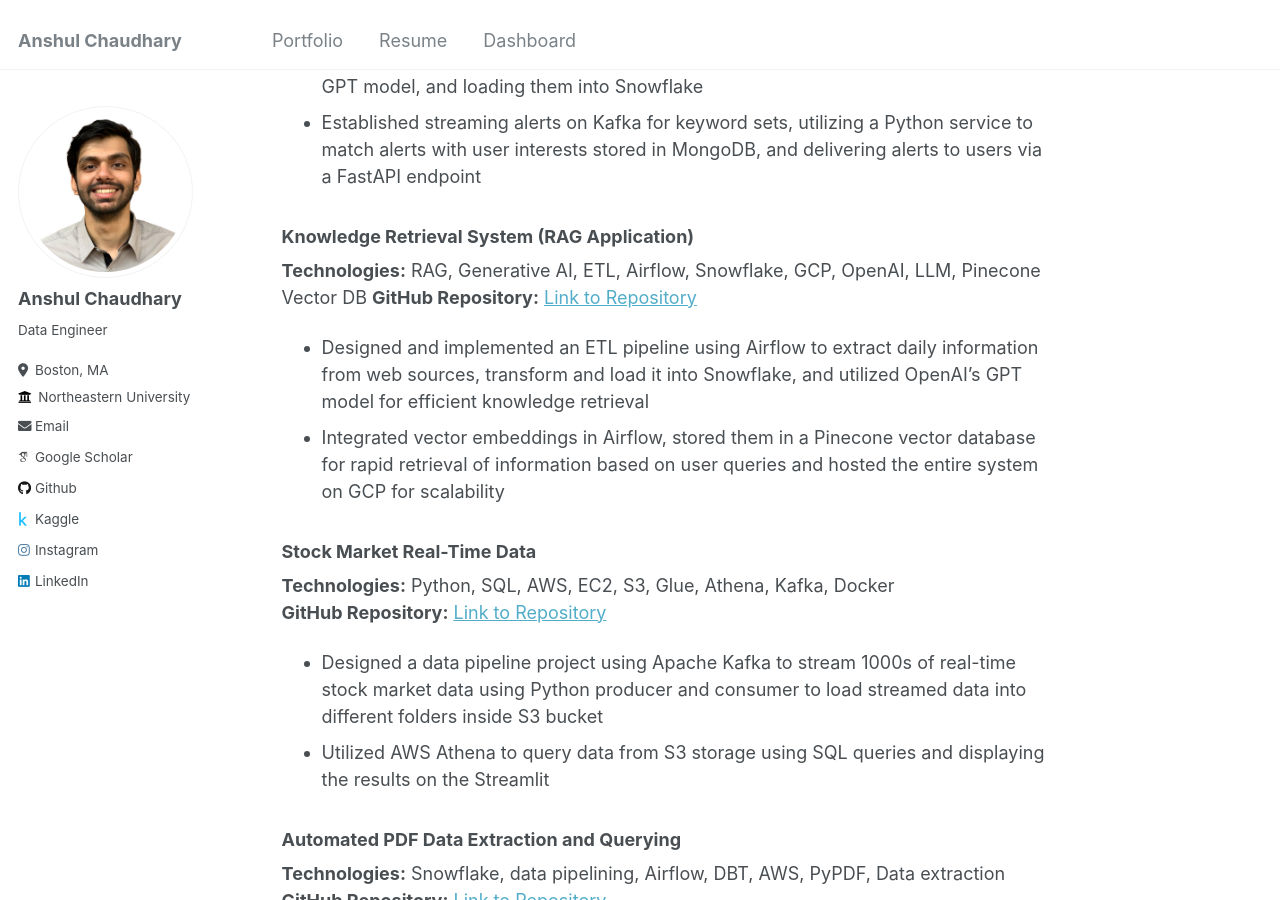
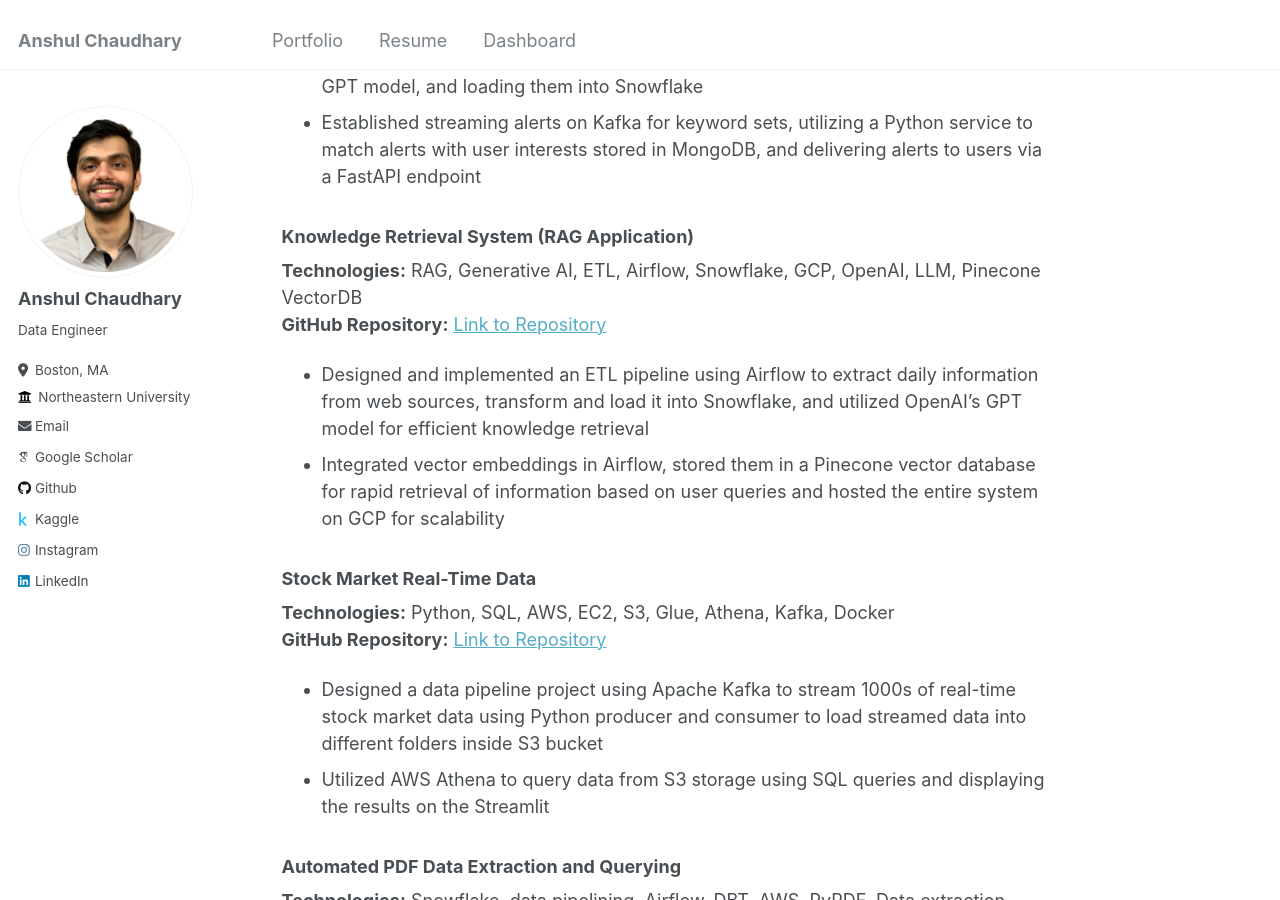
Before and after one commit to ChaudharyAnshul/portfolio-de, a Jekyll site: the page built from _pages/portfolio.md, in a window 1280 px wide and 900 px high, scrolled down 300 px. Built offline with Jekyll 4.4.1, drawn with Linux system fonts in a browser that asks for light colours; some web fonts are replaced.

Commit message:
Update portfolio.md

```diff
--- a/_pages/portfolio.md
+++ b/_pages/portfolio.md
@@ -15,7 +15,7 @@ redirect_from:
 
 
 ### Knowledge Retrieval System (RAG Application)
-**Technologies:** RAG, Generative AI, ETL, Airflow, Snowflake, GCP, OpenAI, LLM, Pinecone Vector DB
+**Technologies:** RAG, Generative AI, ETL, Airflow, Snowflake, GCP, OpenAI, LLM, Pinecone VectorDB
 **GitHub Repository:** [Link to Repository](https://github.com/BigDataIA-Spring2024-Sec2-Team2/Assignment-5)
 - Designed and implemented an ETL pipeline using Airflow to extract daily information from web sources, transform and load it into Snowflake, and utilized OpenAI's GPT model for efficient knowledge retrieval
 - Integrated vector embeddings in Airflow, stored them in a Pinecone vector database for rapid retrieval of information based on user queries and hosted the entire system on GCP for scalability
```
